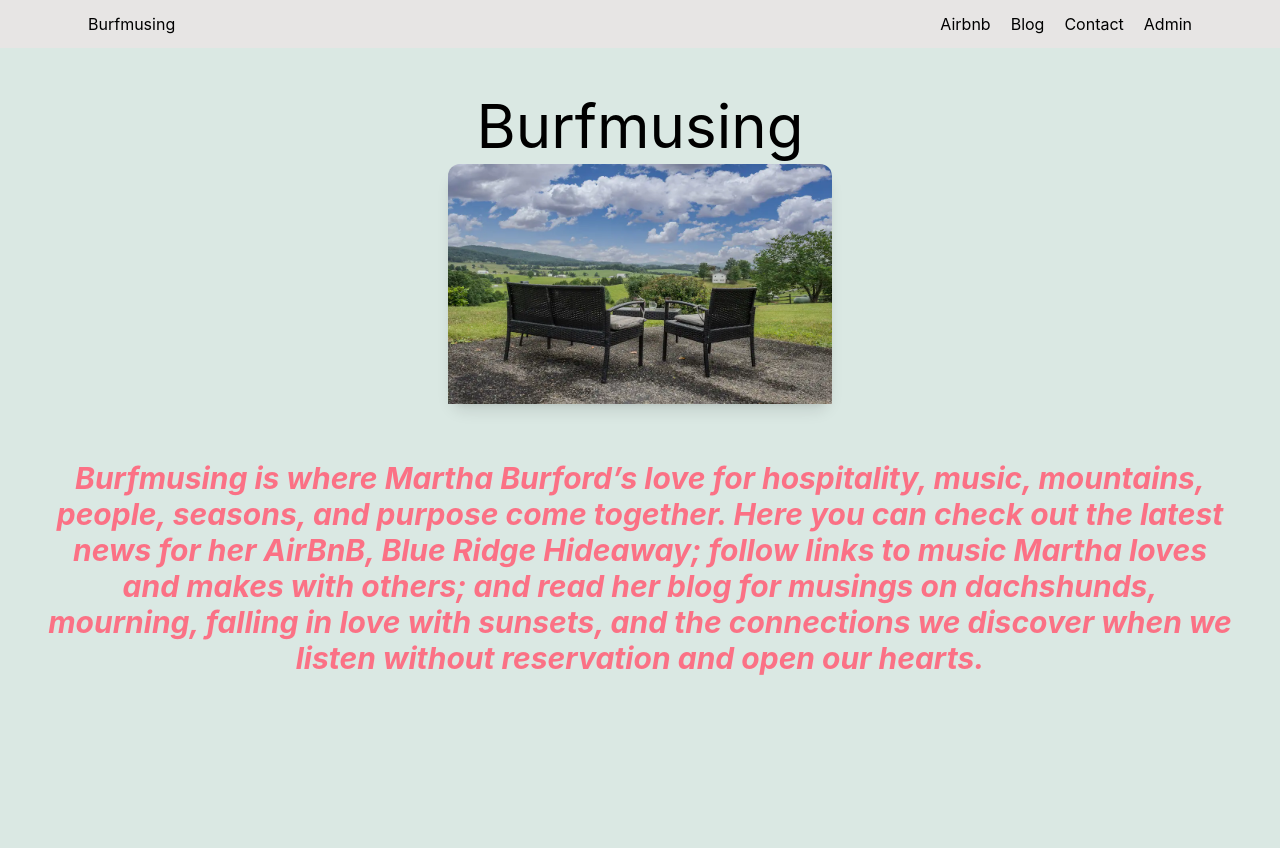
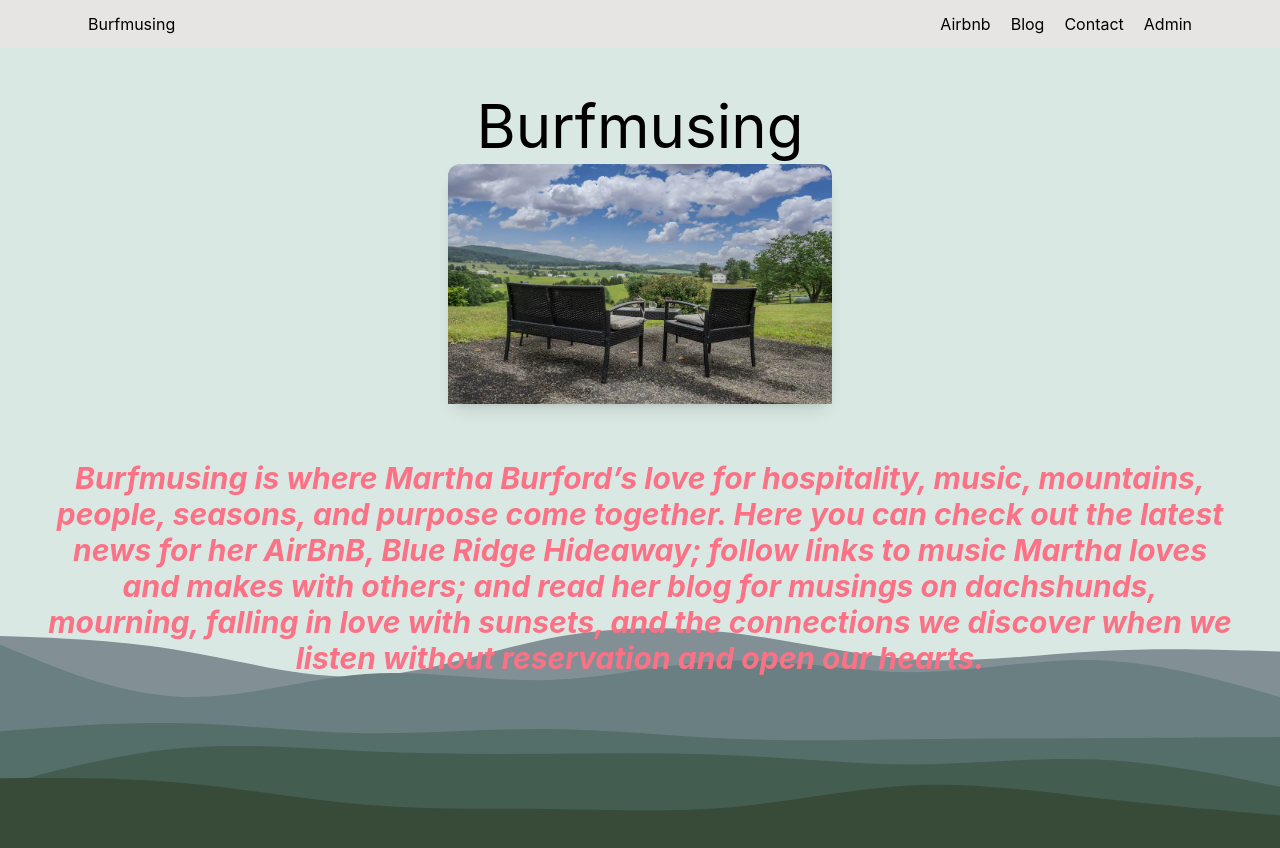
Before and after one commit to JenniferByrnes/martha-blog, a React (Create React App) app: page / in a window 1280 px wide. Built offline with nearby package versions, Linux system fonts and the light colour scheme.

Commit message:
added mountain footer

```diff
--- a/src/index.css
+++ b/src/index.css
@@ -72,3 +72,11 @@ section {
 .form-button {
   @apply text-center w-full md:py-2 shadow-md shadow-pcGreen text-lg border-8 border-double border-pcGreen hover:bg-pcGreen hover:shadow-lg
 }
+.mountain-footer {
+    aspect-ratio: 900/300;
+    width: 100%;
+    background-repeat: no-repeat;
+    background-position: center;
+    background-size: cover;
+    background-image: url('./assets/svg/layered-waves-haikei.svg');
+}
--- a/src/pages/Home.jsx
+++ b/src/pages/Home.jsx
@@ -5,7 +5,7 @@ const Home = () => {
 
   return (
     // Page Container
-    <section className=" mx-auto min-h-screen h-full w-screen bg-pcGreen" >
+    <section className="relative mx-auto min-h-screen h-full w-screen bg-pcGreen" >
       {/* Divide the container into one flex column */}
       <div className="flex flex-col p-6 lg:p-12 justify-center items-center" >
 
@@ -36,9 +36,12 @@ const Home = () => {
             </p> */}
           {/* </div> */}
         </div>
-        <p className="italic font-bold text-l sm:text-xl md:text-3xl pt-5 md:pt-10 text-rose-400 text-center mt-4">
+        <p className="italic font-bold text-l sm:text-xl md:text-3xl pt-5 md:pt-10 text-rose-400 text-center mt-4 z-10">
         Burfmusing is where Martha Burford’s love for hospitality, music, mountains, people, seasons, and purpose come together. Here you can check out the latest news for her AirBnB, Blue Ridge Hideaway; follow links to music Martha loves and makes with others; and read her blog for musings on dachshunds, mourning, falling in love with sunsets, and the connections we discover when we listen without reservation and open our hearts.
         </p>
+      </div>
+      {/* svg image of mountains - in indes.css */}
+      <div className='absolute bottom-0 mountain-footer'>
       </div>
     </section>
   );
```
Also changed, not shown: src/assets/svg/layered-waves-haikei.svg (added).
